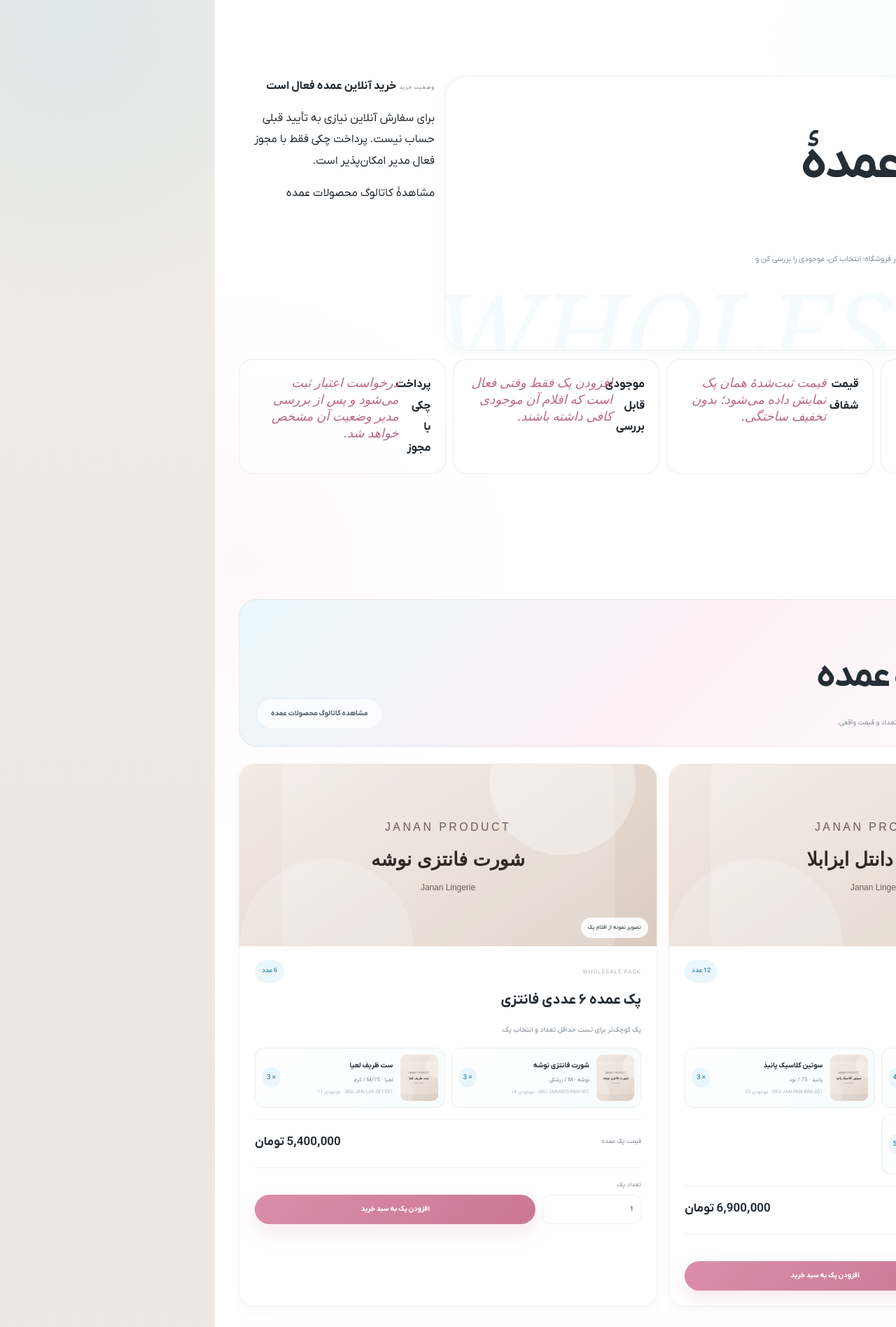
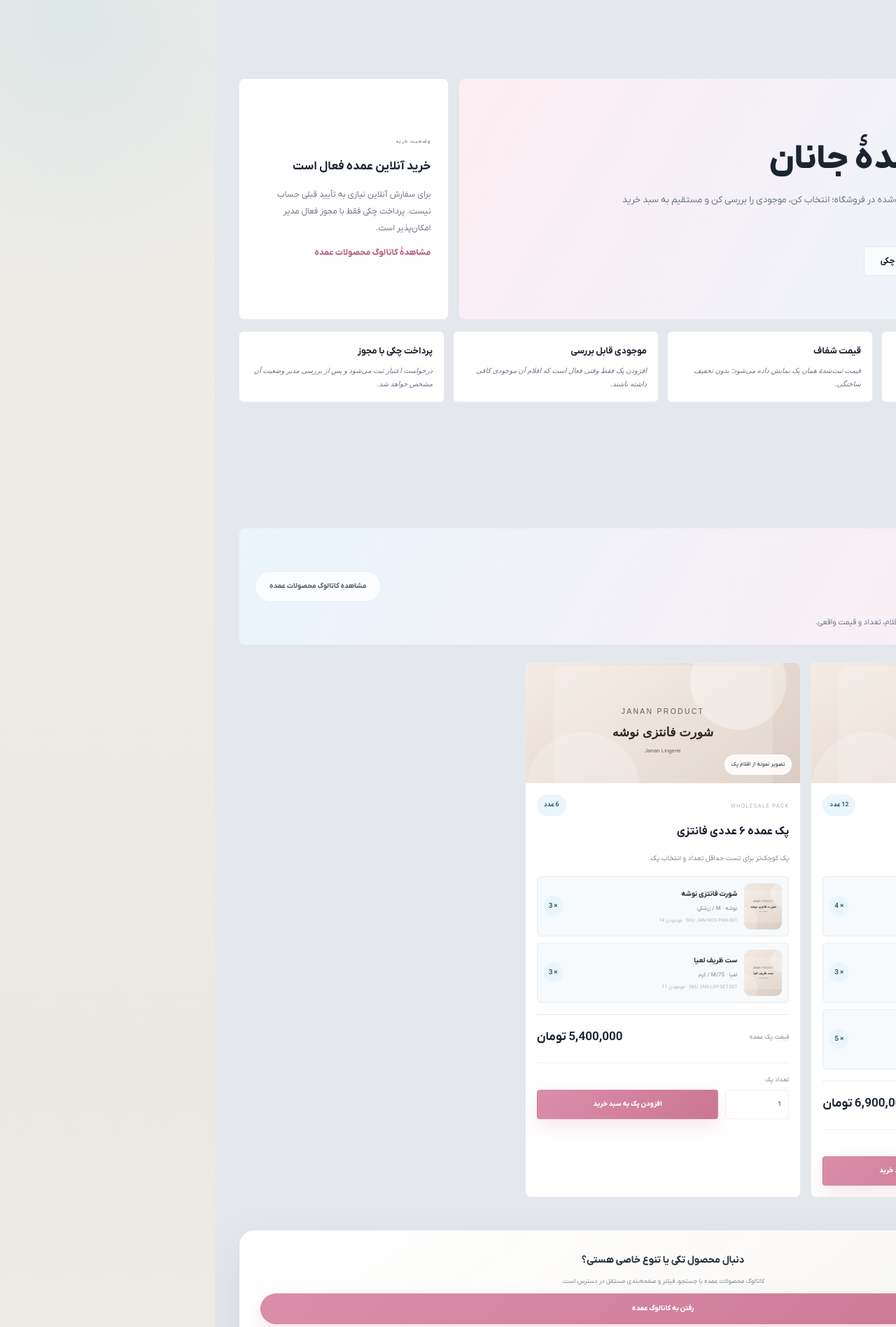
Before and after one commit to MREZA-MJDi/psychic-spork, a Laravel app: page /wholesale in a window 1280 px wide; the page is wider, and only the part inside the window is pictured. Shown: the part 81-1977 px from the top of that part at 70% size. Run offline with Laravel 12, Linux system fonts and the light colour scheme; data comes from the database, SQL or seed files in the repository; data that the repository does not hold is empty; style sheets or scripts are compiled from the project's sources; parts of the project's set-up code (start-up, migrations or seed data) failed here and were passed over; some libraries are stand-ins or nearby versions; some web fonts are replaced.

Commit message:
Style wholesale page to match supplied reference

```diff
--- a/resources/css/wholesale.css
+++ b/resources/css/wholesale.css
@@ -464,3 +464,51 @@
 @media (prefers-reduced-motion: reduce) {
     .wholesale-pack-card,.wholesale-pack-item,.wholesale-product-card { transition:none!important; }
 }
+
+/* WHOLESALE REFERENCE LAYOUT — uses live pack data and the shared store shell */
+.wholesale-page{--wh-page:#e4e7ec;--wh-bg:#fff;--wh-soft:#f6fafd;--wh-ink:#1c2430;--wh-muted:#6b7686;--wh-pink:#e98aa9;--wh-pink-soft:#fdeef3;--wh-sky:#8cc8ee;--wh-sky-soft:#eaf5fc;--wh-line:#e6ebf0;background:var(--wh-page);color:var(--wh-ink)}
+.wholesale-hero--reference{display:grid;grid-template-columns:minmax(0,1.5fr) minmax(250px,.5fr);gap:14px;padding-top:22px}
+.wholesale-hero--reference .wholesale-hero__main{min-height:310px;justify-content:center;gap:12px;padding:clamp(28px,5vw,62px);border:1px solid var(--wh-line);border-radius:8px;background:linear-gradient(120deg,var(--wh-pink-soft),var(--wh-sky-soft));box-shadow:none}
+.wholesale-hero--reference .wholesale-hero__main:after{content:none}
+.wholesale-hero--reference .wholesale-hero__main h1{max-width:none;margin:0;color:var(--wh-ink);font-size:clamp(30px,5vw,48px);line-height:1.35;letter-spacing:0;font-weight:850}
+.wholesale-hero--reference .wholesale-hero__main p{max-width:620px;margin:0;color:var(--wh-muted);font-size:13px}
+.wholesale-hero__actions{display:flex;flex-wrap:wrap;gap:9px;margin-top:12px}
+.wholesale-button{display:inline-flex;align-items:center;justify-content:center;min-height:42px;padding:8px 22px;border:1px solid var(--wh-ink);border-radius:4px;background:var(--wh-ink);color:#fff;font-size:12px;font-weight:700}
+.wholesale-button--soft{border-color:var(--wh-line);background:rgba(255,255,255,.7);color:var(--wh-ink)}
+.wholesale-hero__status{display:flex;flex-direction:column;justify-content:center;gap:12px;padding:24px;border:1px solid var(--wh-line);border-radius:8px;background:var(--wh-bg);box-shadow:none}
+.wholesale-hero__status strong{color:var(--wh-ink);font-size:17px}
+.wholesale-hero__status p{margin:0;color:var(--wh-muted);font-size:12px;line-height:2}
+.wholesale-hero__status>a{color:#bd6687;font-size:12px;font-weight:800}
+.wholesale-benefit-grid{display:grid;grid-template-columns:repeat(4,minmax(0,1fr));gap:12px;margin-top:16px}
+.wholesale-benefit{display:flex;flex-direction:column;gap:5px;min-height:94px;padding:16px;border:1px solid var(--wh-line);border-radius:7px;background:var(--wh-bg)}
+.wholesale-benefit b{color:var(--wh-ink);font-size:13px}
+.wholesale-benefit span{color:var(--wh-muted);font-size:10px;line-height:1.9}
+.wholesale-catalog{padding-block:36px 52px}
+.wholesale-catalog__head{align-items:center;padding:22px;border:1px solid var(--wh-line);border-radius:8px;background:linear-gradient(120deg,var(--wh-sky-soft),var(--wh-pink-soft))}
+.wholesale-catalog__head h2{color:var(--wh-ink);font-size:clamp(22px,3vw,30px)}
+.wholesale-catalog__head p{color:var(--wh-muted);font-size:11px}
+.wholesale-pack-grid{grid-template-columns:repeat(3,minmax(0,1fr));gap:14px;margin-top:18px}
+.wholesale-pack-card{padding:0;overflow:hidden;border:1px solid var(--wh-line);border-radius:8px;background:var(--wh-bg);box-shadow:none}
+.wholesale-pack-card__cover{margin:0;border-radius:0;background:var(--wh-soft)}
+.wholesale-pack-card__cover img{width:100%;height:190px;object-fit:cover}
+.wholesale-pack-card__top,.wholesale-pack-card__description,.wholesale-pack-card__items,.wholesale-pack-card__foot{margin-inline:16px}
+.wholesale-pack-card__top{padding-top:16px}
+.wholesale-pack-card h3{color:var(--wh-ink);font-size:16px}
+.wholesale-pack-card__top>strong,.wholesale-pack-item__quantity{background:var(--wh-sky-soft);color:#315b73}
+.wholesale-pack-card__items{grid-template-columns:1fr}
+.wholesale-pack-item{border-radius:6px;background:var(--wh-soft)}
+.wholesale-pack-card__foot{border-color:var(--wh-line)}
+.wholesale-pack-card__foot strong{color:var(--wh-ink)}
+.wholesale-pack-card__purchase{margin:0 16px 16px}
+.wholesale-pack-card__purchase input{border-radius:4px}
+.wholesale-pack-card__purchase .button{border-radius:4px}
+.wholesale-content{gap:14px}
+.wholesale-process,.wholesale-form-card{border:1px solid var(--wh-line);border-radius:8px;background:var(--wh-bg);box-shadow:none}
+.wholesale-process ol{gap:12px}
+.wholesale-process li{background:var(--wh-sky-soft);border-radius:6px}
+.wholesale-process li>span{background:var(--wh-pink)}
+.wholesale-form-card .section-head h2{color:var(--wh-ink)}
+.wholesale-form-card .section-head p,.wholesale-process p{color:var(--wh-muted)}
+.wholesale-anchor{display:block;position:relative;top:-100px;visibility:hidden}
+@media(max-width:1050px){.wholesale-pack-grid{grid-template-columns:repeat(2,minmax(0,1fr))}.wholesale-benefit-grid{grid-template-columns:repeat(2,minmax(0,1fr))}}
+@media(max-width:700px){.wholesale-hero--reference{grid-template-columns:1fr;padding-top:12px}.wholesale-hero--reference .wholesale-hero__main{min-height:0;padding:28px 20px}.wholesale-hero__status{padding:20px}.wholesale-pack-grid{grid-template-columns:1fr}.wholesale-benefit-grid{grid-template-columns:1fr}.wholesale-catalog__head{align-items:flex-start;flex-direction:column}.wholesale-pack-card__cover img{height:220px}}
```
